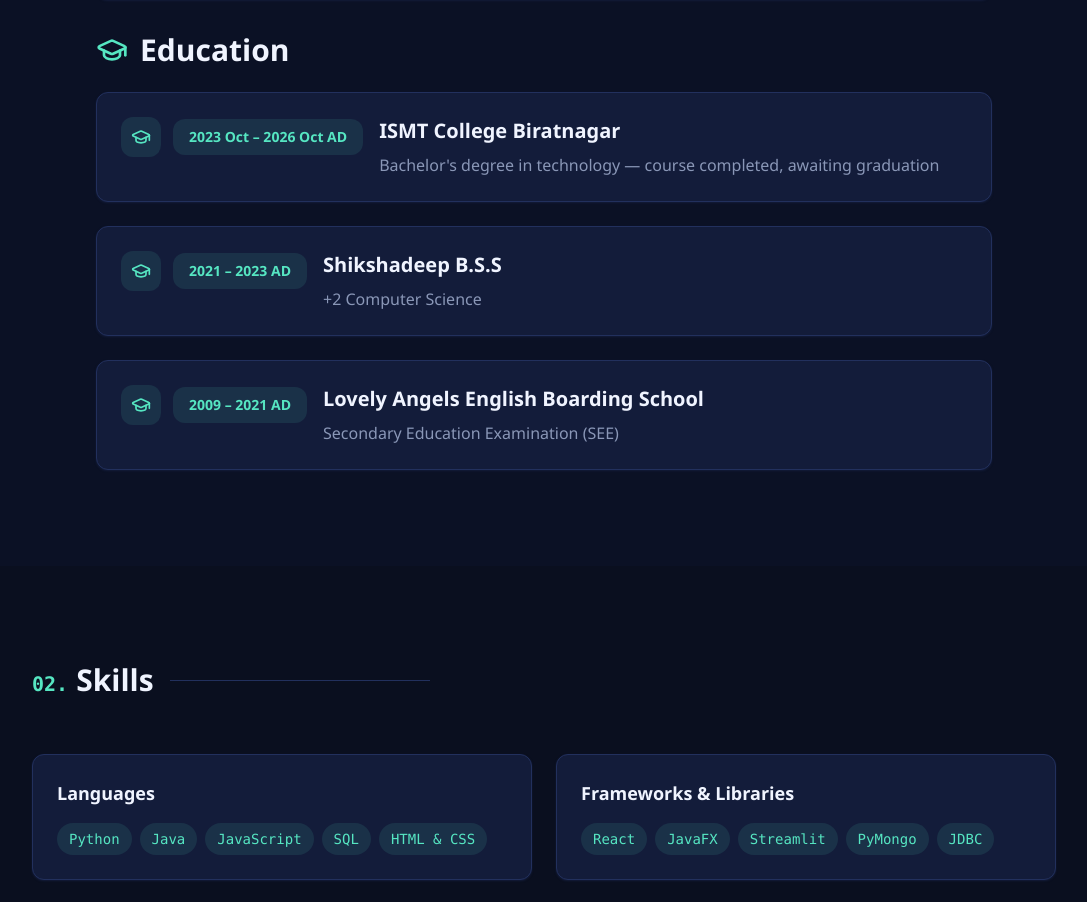
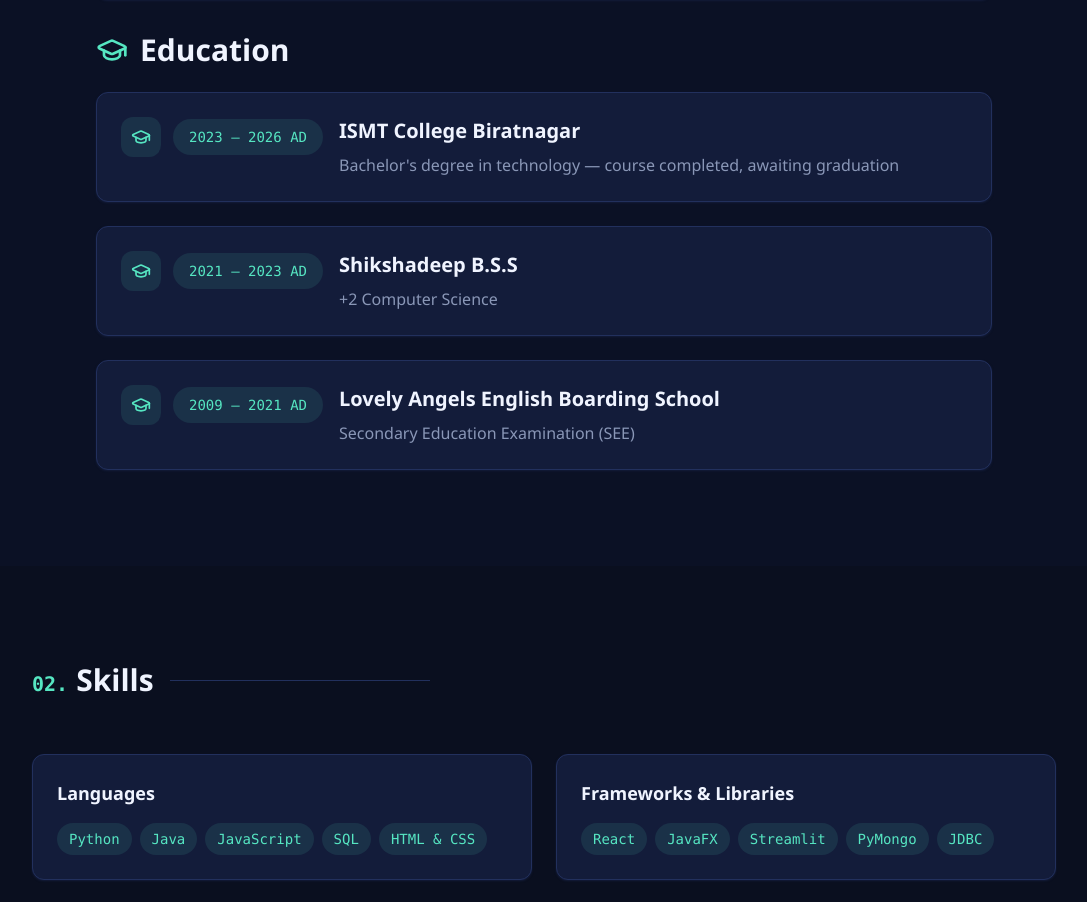
Before and after one commit to Ryuki-XD/Ryuki-XD.github.io, a React (Vite) app: page / in a window 1280 px wide. Shown: the part 1150-2052 px from the top of the page, without its empty margins (96-1183 px from the left). Built offline with nearby package versions, Linux system fonts and the light colour scheme; the HTML template or start-up script is replaced by a standard one.

Commit message:
Clean up education date pills: uniform years-only mono badges

```diff
--- a/src/components/About.tsx
+++ b/src/components/About.tsx
@@ -5,7 +5,7 @@ import SectionTitle from "./SectionTitle";
 const About = () => {
   const education = [
     {
-      period: "2023 Oct – 2026 Oct AD",
+      period: "2023 – 2026 AD",
       institution: "ISMT College Biratnagar",
       description: "Bachelor's degree in technology — course completed, awaiting graduation",
       url: "https://ismt.edu.np/",
@@ -67,7 +67,7 @@ const About = () => {
                           <span className="inline-flex items-center justify-center w-10 h-10 rounded-lg bg-primary/10 text-primary transition-colors">
                             <GraduationCap className="w-5 h-5" />
                           </span>
-                          <span className="inline-block px-4 py-2 bg-primary/10 text-primary rounded-lg font-semibold text-sm">
+                          <span className="inline-block px-4 py-2 bg-primary/10 text-primary rounded-full font-mono text-sm whitespace-nowrap w-[150px] text-center">
                             {edu.period}
                           </span>
                         </div>
```
